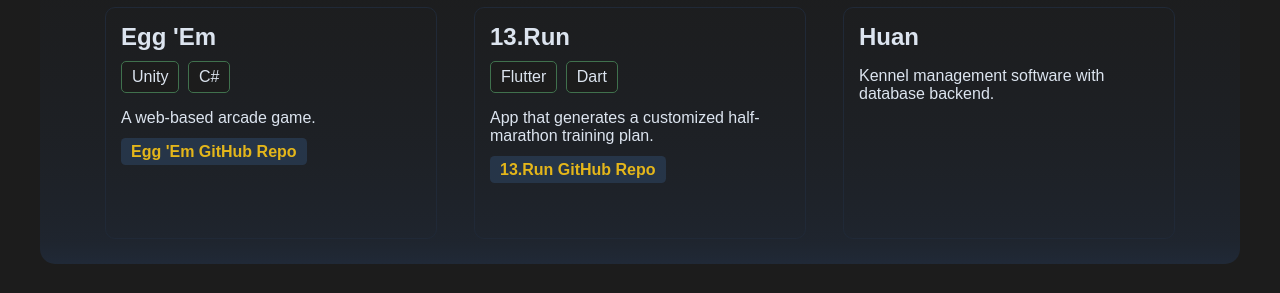
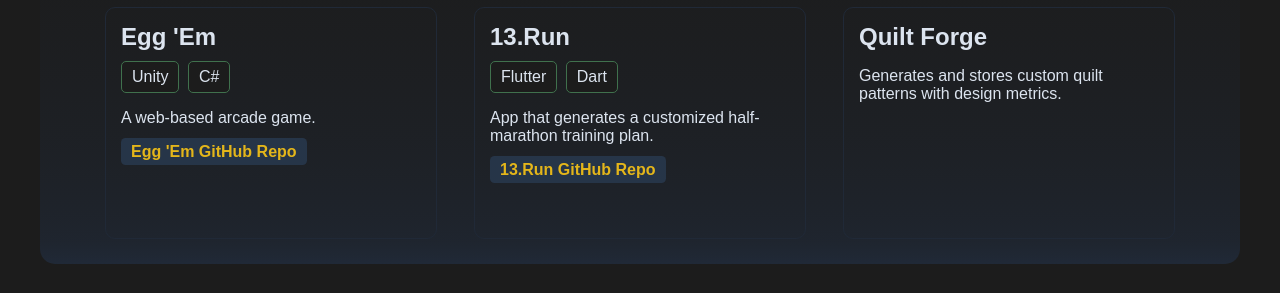
Before and after one commit to BethanyHelwig/bethanyhelwig.github.io, a plain HTML site: page index.html in a window 1280 px wide. Shown: the part 507-800 px from the top of the page. Drawn offline with Linux system fonts and the light colour scheme; a web font is replaced by a local one.

Commit message:
Update index.html
Changed what the third project example will be

```diff
--- a/index.html
+++ b/index.html
@@ -33,8 +33,8 @@
                         <a href="https://github.com/BethanyHelwig/13.Run">13.Run GitHub Repo</a>
                     </div>
                     <div class="example-container">
-                        <h2>Huan</h2>
-                        <p>Kennel management software with database backend.</p>
+                        <h2>Quilt Forge</h2>
+                        <p>Generates and stores custom quilt patterns with design metrics.</p>
                     </div>
                 </div>
             </section>
```
